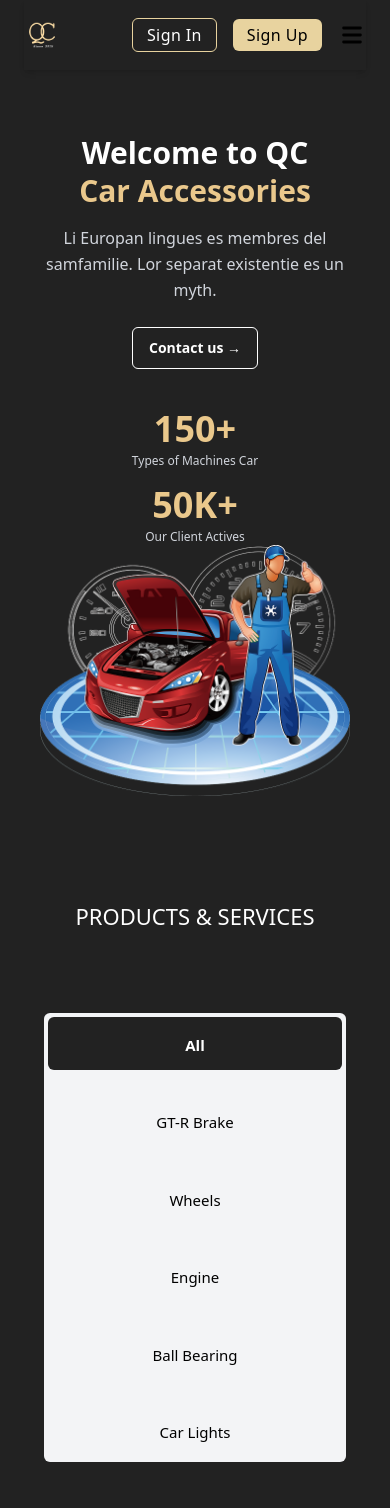
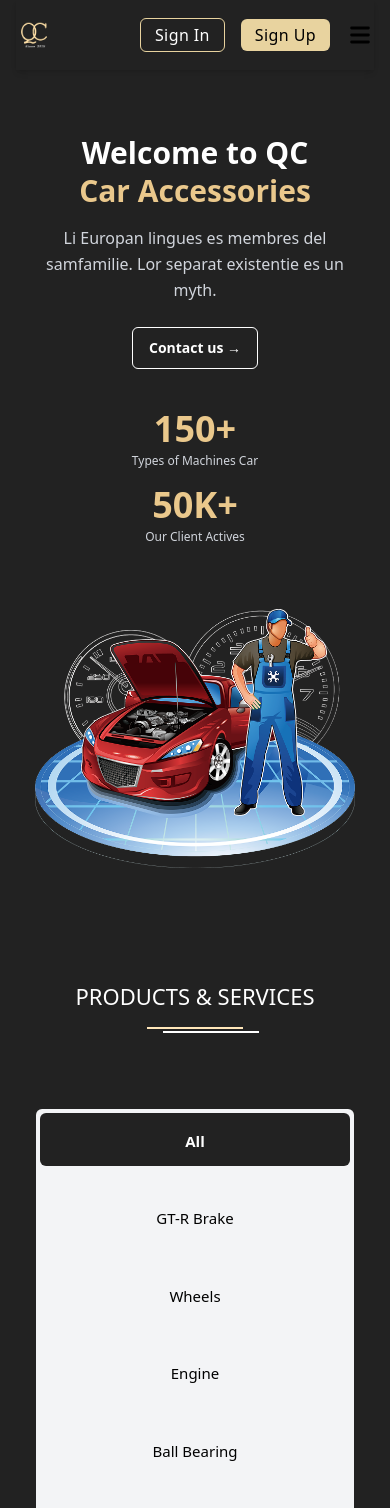
Before and after one commit to ayatbd/car-accessory-backup, a Next.js app: page / in a window 390 px wide. Shown: the top 1508 px of the page. Built offline with nearby package versions, Linux system fonts and the light colour scheme.

Commit message:
updated the title

```diff
--- a/app/globals.css
+++ b/app/globals.css
@@ -50,7 +50,14 @@
 
 /* Swiper Pagination Dots */
 .swiper2 {
-    margin: 0 90px !important;
+    margin: 0 5.625rem !important;
+}
+
+@media screen and (max-width: 768px) {
+    .swiper2 {
+        margin: 0 2.5rem !important;
+    }
+
 }
 
 .swiper-navigation-icon {
--- a/components/home/HeroSection.tsx
+++ b/components/home/HeroSection.tsx
@@ -5,7 +5,7 @@ const HeroSection = () => {
   return (
     <section className="w-full text-white py-16 md:py-20">
       <Container>
-        <div className="px-4 md:px-6 md:grid grid-cols-1 md:grid-cols-2 gap-12 items-center">
+        <div className="px-4 md:px-6 grid grid-cols-1 md:grid-cols-2 gap-x-12 gap-y-16 items-center">
           {/* LEFT CONTENT */}
           <div className="space-y-6 md:text-start text-center">
             {/* GOLD LINE + TITLE */}
--- a/components/shared/Container.tsx
+++ b/components/shared/Container.tsx
@@ -4,7 +4,7 @@ const Container = ({
   children: React.ReactNode;
 }>) => {
   return (
-    <div className="max-w-[1300px] lg:px-0 md:px-12 px-6 mx-auto">
+    <div className="max-w-[1300px] lg:px-0 md:px-12 px-4 mx-auto">
       {children}
     </div>
   );
--- a/components/ui/Title.tsx
+++ b/components/ui/Title.tsx
@@ -1,10 +1,12 @@
 const Title = ({ title, subtitle }: { title: string; subtitle?: string }) => {
   return (
     <div className="text-center lg:my-20 md:my-14 my-10">
-      <div>
-        <h1 className="md:text-2xl lg:text-3xl text-[22px] font-kanit font-medium text-white mb-5">
+      <div className="relative">
+        <h1 className="inline-block py-2 px-4 md:text-2xl lg:text-3xl text-[22px] font-kanit font-medium text-white mb-2">
           {title}
         </h1>
+        <div className="absolute bottom-0 left-1/2 transform -translate-x-1/2 w-24 h-0.5 bg-primary-yellow"></div>
+        <div className="absolute bottom-0 left-1/2 transform -translate-x-4/12 translate-y-1 w-24 h-0.5 bg-white"></div>
       </div>
       <p className="lg:text-[24px] md:text-[20px] text-[18px] leading-relaxed text-gray-300">
         {subtitle}
```
